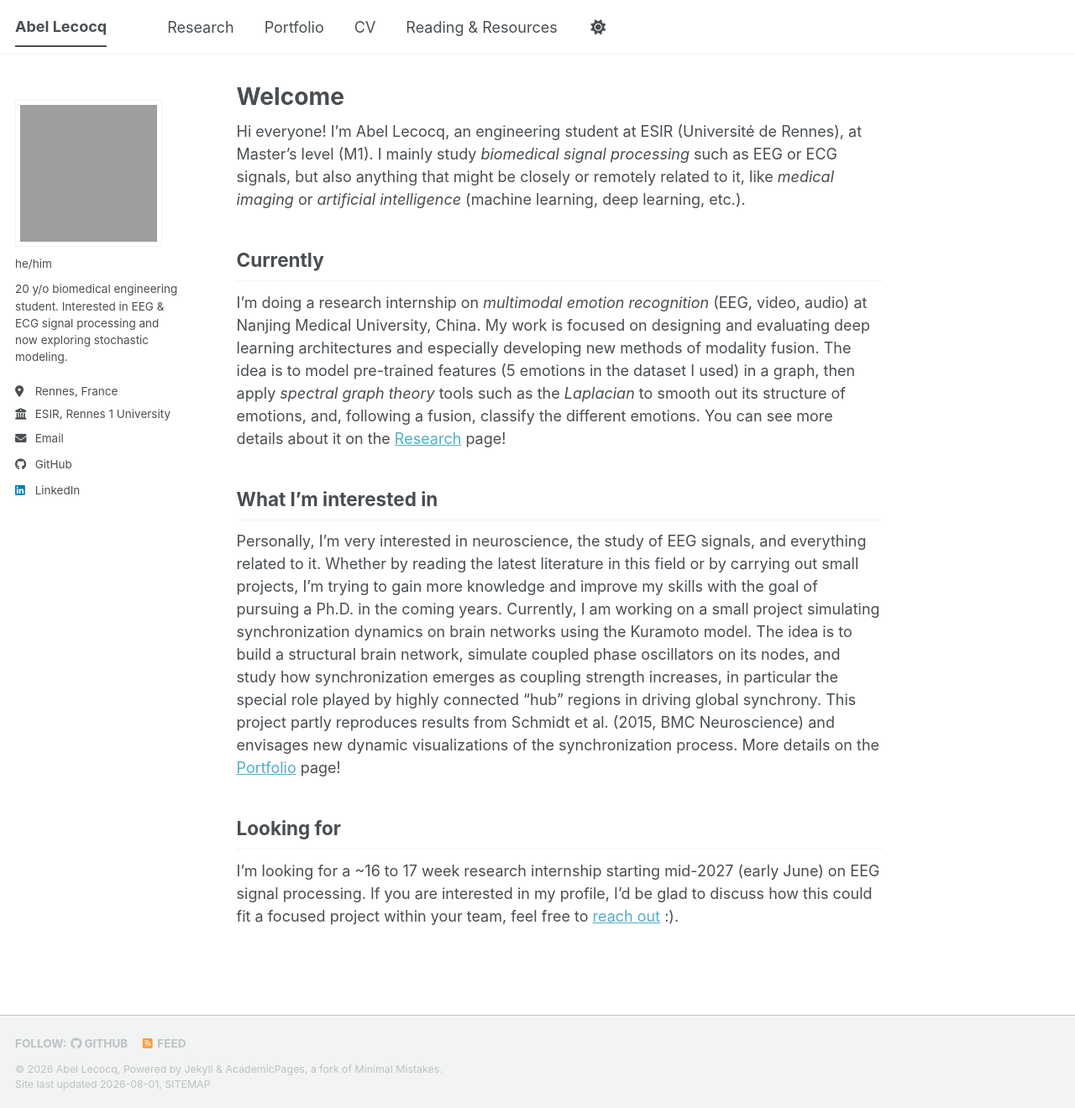
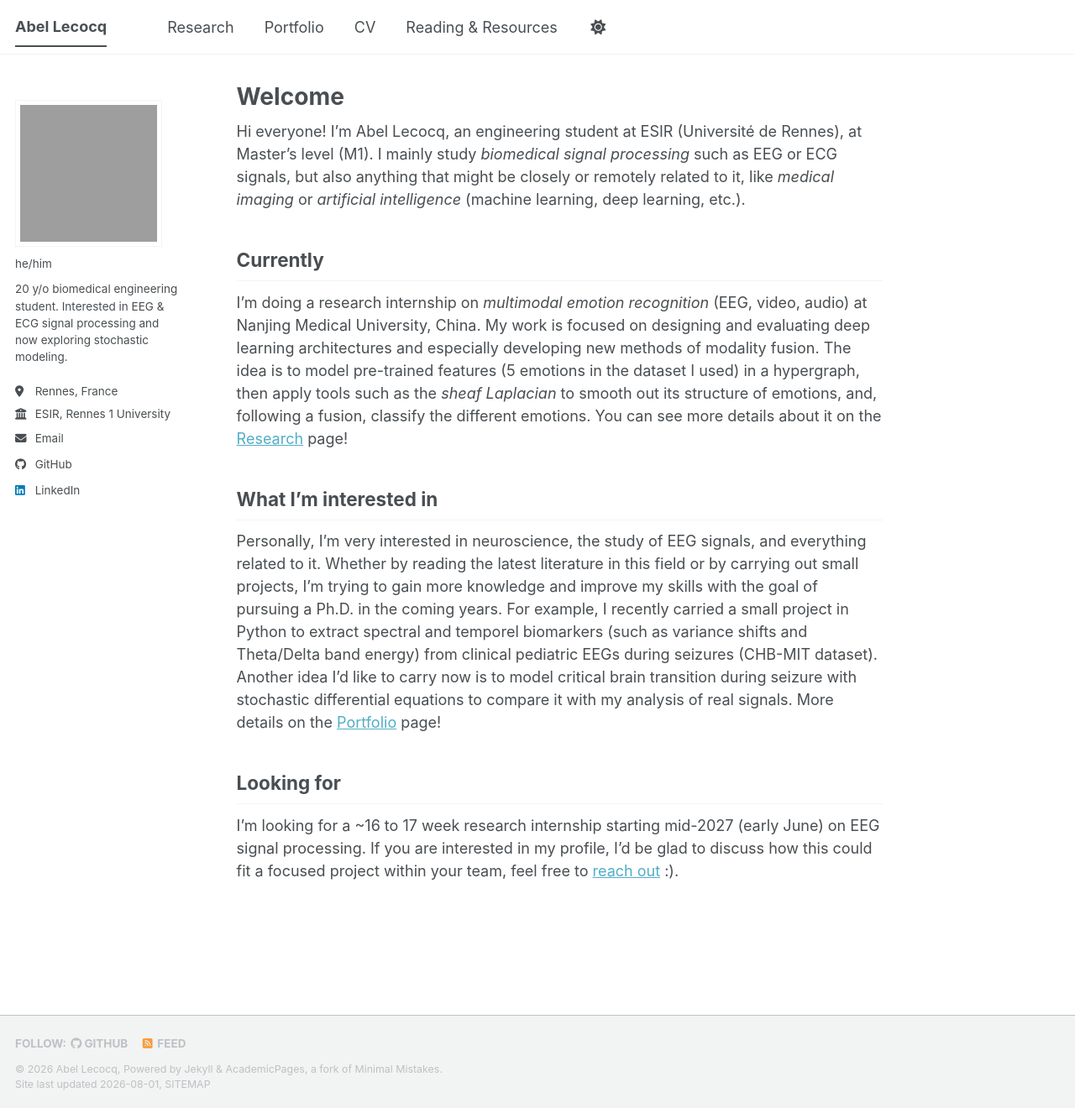
Before and after one commit to Abelccq/Abelccq.github.io, a Jekyll site: the page built from _pages/about.md, in a window 1280 px wide and 1320 px high. Shown: the whole window at 84% size. Built offline with Jekyll 4.4.1, drawn with Linux system fonts in a browser that asks for light colours; a script bundle is joined from its source files by our own code; library files that are not in the unit come from our copies.

Commit message:
Revise about page with updated internship and projects
Updated details about current research internship and interests in neuroscience and EEG signal processing.

```diff
--- a/_pages/about.md
+++ b/_pages/about.md
@@ -11,10 +11,10 @@ Hi everyone! I'm Abel Lecocq, an engineering student at ESIR (Université de Ren
 level (M1). I mainly study *biomedical signal processing* such as EEG or ECG signals, but also anything that might be closely or remotely related to it, like *medical imaging* or *artificial intelligence* (machine learning, deep learning, etc.).
 
 ## Currently
-I'm doing a research internship on *multimodal emotion recognition* (EEG, video, audio) at Nanjing Medical University, China. My work is focused on designing and evaluating deep learning architectures and especially developing new methods of modality fusion. The idea is to model pre-trained features (5 emotions in the dataset I used) in a graph, then apply *spectral graph theory* tools such as the *Laplacian* to smooth out its structure of emotions, and, following a fusion, classify the different emotions. You can see more details about it on the [Research](/research/) page!
+I'm doing a research internship on *multimodal emotion recognition* (EEG, video, audio) at Nanjing Medical University, China. My work is focused on designing and evaluating deep learning architectures and especially developing new methods of modality fusion. The idea is to model pre-trained features (5 emotions in the dataset I used) in a hypergraph, then apply tools such as the *sheaf Laplacian* to smooth out its structure of emotions, and, following a fusion, classify the different emotions. You can see more details about it on the [Research](/research/) page!
 
 ## What I'm interested in
-Personally, I'm very interested in neuroscience, the study of EEG signals, and everything related to it. Whether by reading the latest literature in this field or by carrying out small projects, I'm trying to gain more knowledge and improve my skills with the goal of pursuing a Ph.D. in the coming years. Currently, I am working on a small project simulating synchronization dynamics on brain networks using the Kuramoto model. The idea is to build a structural brain network, simulate coupled phase oscillators on its nodes, and study how synchronization emerges as coupling strength increases, in particular the special role played by highly connected "hub" regions in driving global synchrony. This project partly reproduces results from Schmidt et al. (2015, BMC Neuroscience) and envisages new dynamic visualizations of the synchronization process. More details on the [Portfolio](/portfolio/) page!
+Personally, I'm very interested in neuroscience, the study of EEG signals, and everything related to it. Whether by reading the latest literature in this field or by carrying out small projects, I'm trying to gain more knowledge and improve my skills with the goal of pursuing a Ph.D. in the coming years. For example, I recently carried a small project in Python to extract spectral and temporel biomarkers (such as variance shifts and Theta/Delta band energy) from clinical pediatric EEGs during seizures (CHB-MIT dataset). Another idea I'd like to carry now is to model critical brain transition during seizure with stochastic differential equations to compare it with my analysis of real signals. More details on the [Portfolio](/portfolio/) page!
 
 ## Looking for
 I'm looking for a ~16 to 17 week research internship starting mid-2027 (early June) on EEG signal processing. If you are interested in my profile, I'd be glad to discuss how this could fit a focused project within your team, feel free to [reach out](mailto:abelccq05@gmail.com) :).
```
